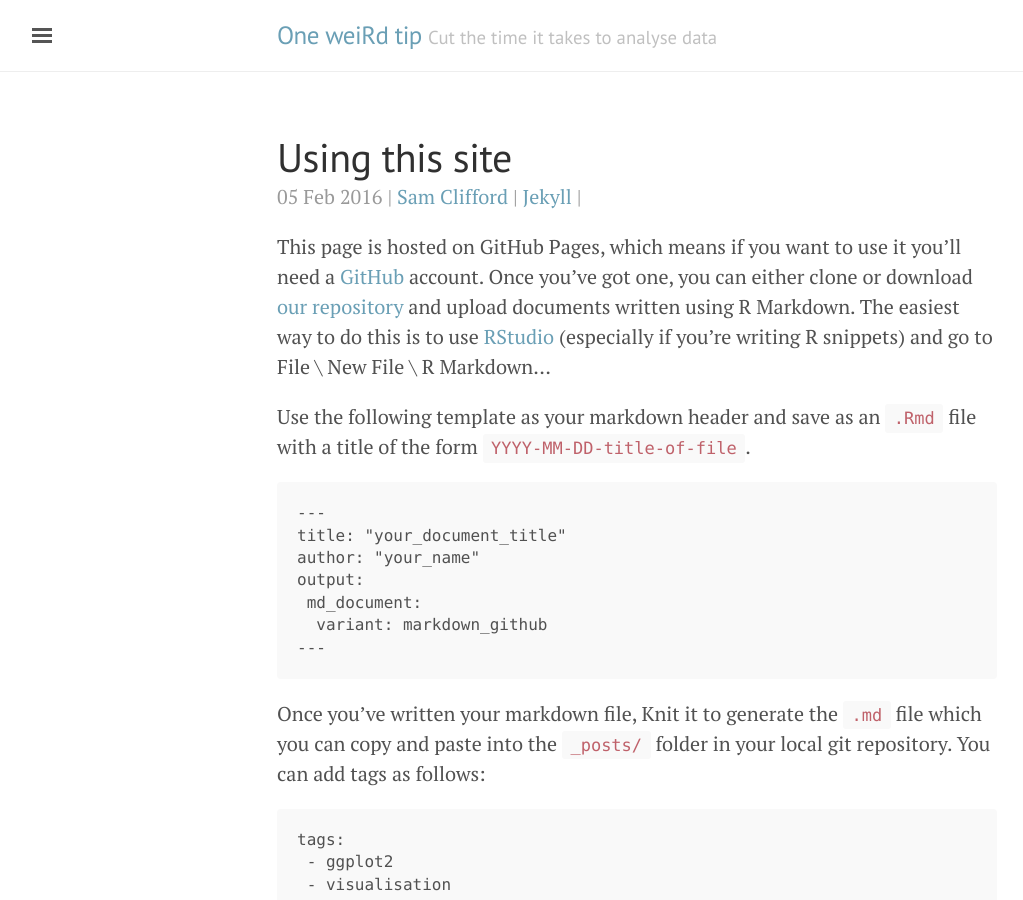
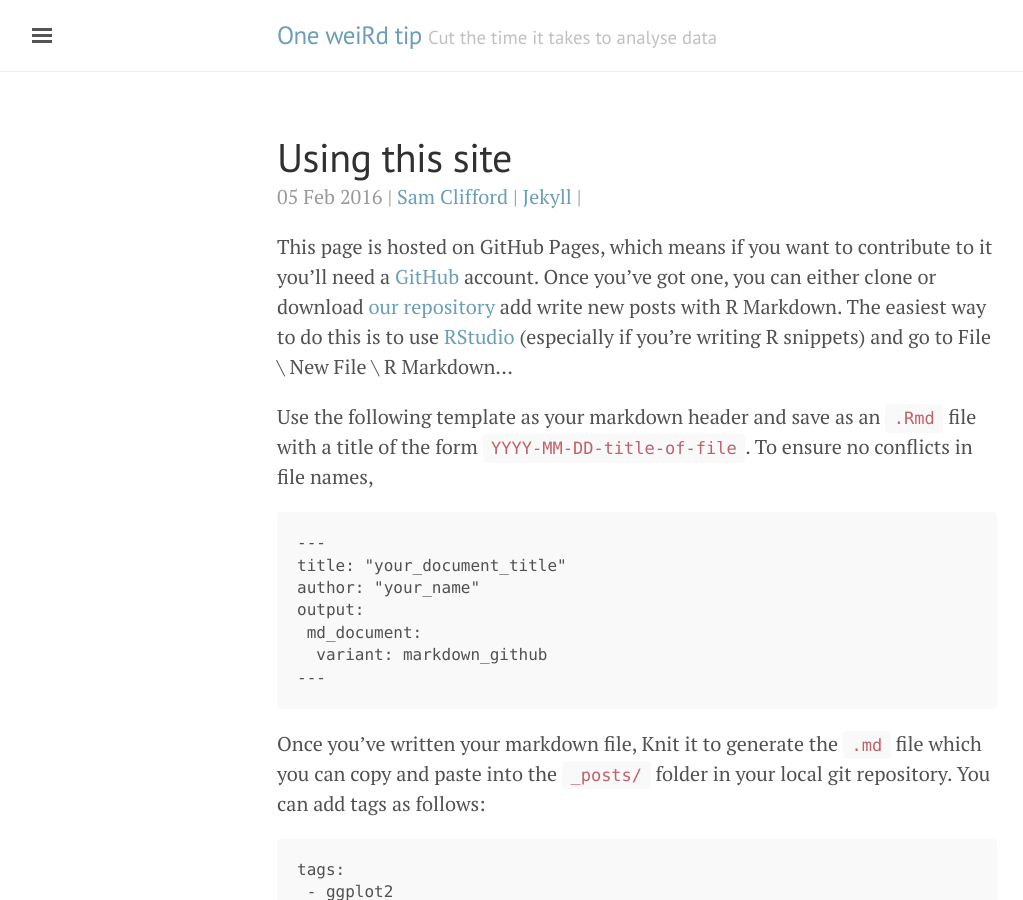
Before and after one commit to bragqut/bragqut.github.io, a Jekyll site: the page built from _posts/2016-02-05-using-this-site.md, in a window 1280 px wide and 900 px high. Shown: the whole window, without its empty margins (3-1026 px from the left). Built offline with Jekyll 4.4.1, drawn with Linux system fonts in a browser that asks for light colours; comment, search, counter and statistics services are not loaded.

Commit message:
more info on usage

```diff
--- a/_posts/2016-02-05-using-this-site.md
+++ b/_posts/2016-02-05-using-this-site.md
@@ -6,9 +6,9 @@ tags:
  - jekyll
 ---
 
-This page is hosted on GitHub Pages, which means if you want to use it you'll need a [GitHub](https://github.com) account. Once you've got one, you can either clone or download [our repository](https://github.com/bragqut/bragqut.github.io) and upload documents written using R Markdown. The easiest way to do this is to use [RStudio](http://rstudio.com) (especially if you're writing R snippets) and go to File \ New File \ R Markdown...
+This page is hosted on GitHub Pages, which means if you want to contribute to it you'll need a [GitHub](https://github.com) account. Once you've got one, you can either clone or download [our repository](https://github.com/bragqut/bragqut.github.io) add write new posts with R Markdown. The easiest way to do this is to use [RStudio](http://rstudio.com) (especially if you're writing R snippets) and go to File \ New File \ R Markdown...
 
-Use the following template as your markdown header and save as an `.Rmd` file with a title of the form `YYYY-MM-DD-title-of-file`.
+Use the following template as your markdown header and save as an `.Rmd` file with a title of the form `YYYY-MM-DD-title-of-file`. To ensure no conflicts in file names,
 <!---excerpt-break-->
 
     ---
```
